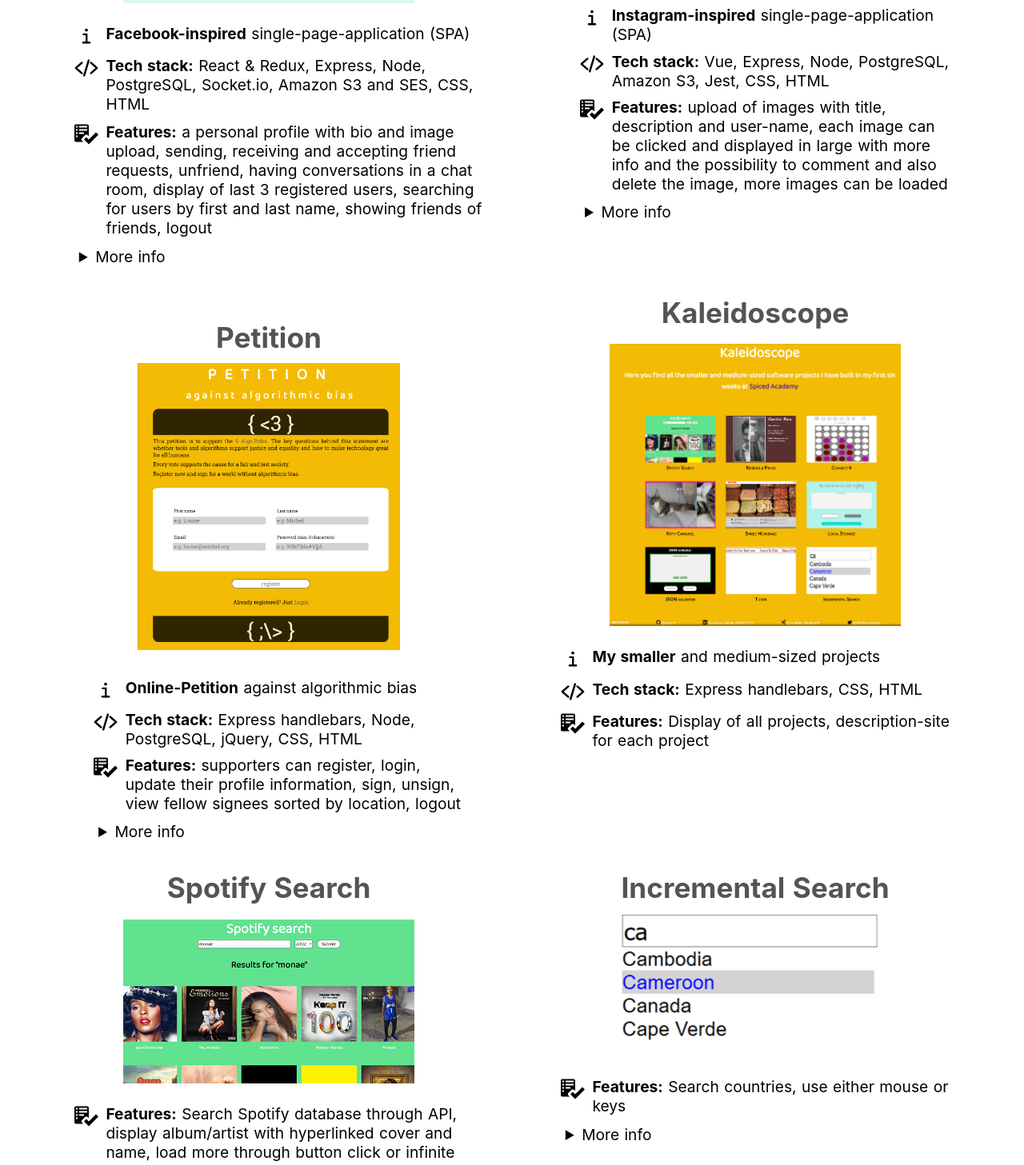
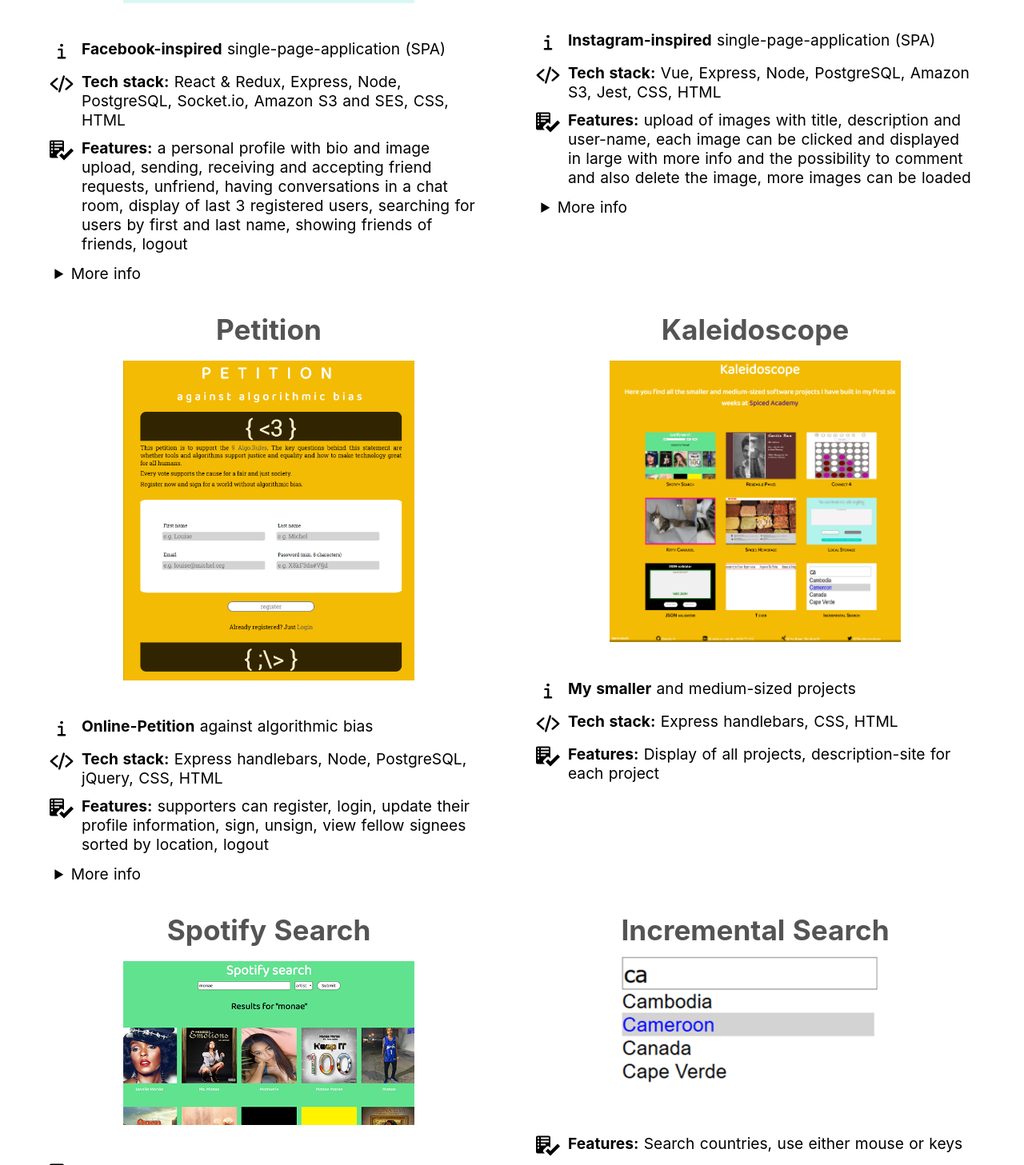
Before and after one commit to andy-9/portfolio, a Nuxt app: page /software in a window 1280 px wide. Shown: the part 833-2290 px from the top of the page at 80% size. Built offline with nearby package versions, Linux system fonts and the light colour scheme.

Commit message:
layout of projects on software page

```diff
--- a/pages/software/index.vue
+++ b/pages/software/index.vue
@@ -29,7 +29,7 @@
                     ><h3 id="socialnetwork">Social Network</h3></a
                 >
 
-                <div class="image-container-small">
+                <div class="image-container">
                     <a href="https://kite-inc.herokuapp.com/" target="_blank"
                         ><img
                             src="/images/kite.png"
@@ -38,7 +38,7 @@
                     /></a>
                 </div>
 
-                <div class="text-container-small flex-column">
+                <div class="text-container">
                     <div class="flex-row">
                         <img
                             src="/icons/information-outline.svg"
@@ -109,7 +109,6 @@
             <!-- //////////// Imageboard //////////// -->
 
             <div class="small-project-container">
-                <div class="text-container flex-column">
                 <a
                     href="http://graf-streetart.herokuapp.com/"
                     target="_blank"
@@ -117,7 +116,7 @@
                     ><h3 id="imageboard">Imageboard</h3></a
                 >
 
-                    <div class="image-container-small">
+                <div class="image-container">
                     <a
                         href="http://graf-streetart.herokuapp.com/"
                         target="_blank"
@@ -128,7 +127,7 @@
                     /></a>
                 </div>
 
-                    <div class="text-container-small flex-column">
+                <div class="text-container">
                     <div class="flex-row">
                         <img
                             src="/icons/information-outline.svg"
@@ -147,8 +146,8 @@
                             class="social-media-logo"
                         />
                         <p>
-                                <b>Tech stack:</b> Vue, Express, Node,
-                                PostgreSQL, Amazon S3, Jest, CSS, HTML
+                            <b>Tech stack:</b> Vue, Express, Node, PostgreSQL,
+                            Amazon S3, Jest, CSS, HTML
                         </p>
                     </div>
                     <div class="flex-row">
@@ -159,10 +158,10 @@
                         />
                         <p>
                             <b>Features:</b> upload of images with title,
-                                description and user-name, each image can be
-                                clicked and displayed in large with more info
-                                and the possibility to comment and also delete
-                                the image, more images can be loaded
+                            description and user-name, each image can be clicked
+                            and displayed in large with more info and the
+                            possibility to comment and also delete the image,
+                            more images can be loaded
                         </p>
                     </div>
                     <!-- Zum Ausklappen -->
@@ -170,17 +169,16 @@
                         <details>
                             <summary>More info</summary>
                             <p>
-                                    Anyone can upload images of their choosing;
-                                    the theme of this imageboard is graffiti and
-                                    street art.
+                                Anyone can upload images of their choosing; the
+                                theme of this imageboard is graffiti and street
+                                art.
                             </p>
                             <p>
-                                    I learned about Vue.js and working with
-                                    state, un/mounting, dynamic routing, click
-                                    handlers, event-emitters and watchers. The
-                                    imageboard is protected against
-                                    SQL-injection, clickjacking, XSS- and
-                                    CSRF-attacks.
+                                I learned about Vue.js and working with state,
+                                un/mounting, dynamic routing, click handlers,
+                                event-emitters and watchers. The imageboard is
+                                protected against SQL-injection, clickjacking,
+                                XSS- and CSRF-attacks.
                             </p>
                         </details>
                     </div>
@@ -192,12 +190,10 @@
                 </div> -->
             </div>
         </div>
-        </div>
 
         <div class="grid-container">
             <!-- //////////// Petition //////////// -->
             <div class="small-project-container">
-                <div class="text-container flex-column">
                 <a
                     href="https://algobias.herokuapp.com/"
                     target="_blank"
@@ -205,10 +201,8 @@
                     ><h3 id="petition">Petition</h3></a
                 >
 
-                    <div class="image-container-small">
-                        <a
-                            href="https://algobias.herokuapp.com/"
-                            target="_blank"
+                <div class="image-container">
+                    <a href="https://algobias.herokuapp.com/" target="_blank"
                         ><img
                             src="/images/algobias.png"
                             alt="screenshot of petition against algorithmic bias displaying the register site"
@@ -216,16 +210,14 @@
                     /></a>
                 </div>
 
-                    <div class="text-container-small flex-column">
+                <div class="text-container flex-column">
                     <div class="flex-row">
                         <img
                             src="/icons/information-outline.svg"
                             alt="icon for information"
                             class="social-media-logo"
                         />
-                            <p>
-                                <b>Online-Petition</b> against algorithmic bias
-                            </p>
+                        <p><b>Online-Petition</b> against algorithmic bias</p>
                     </div>
                     <div class="flex-row">
                         <img
@@ -246,8 +238,8 @@
                         />
                         <p>
                             <b>Features:</b> supporters can register, login,
-                                update their profile information, sign, unsign,
-                                view fellow signees sorted by location, logout
+                            update their profile information, sign, unsign, view
+                            fellow signees sorted by location, logout
                         </p>
                     </div>
                     <!-- Zum Ausklappen -->
@@ -257,28 +249,27 @@
                             <p>
                                 This petition advocates for signing the
                                 Algo.Rules and against algorithmic bias.
-                                    Depending on whether users register and
-                                    sign, they get served different sites. If
-                                    they sign, other signees, their homepages,
-                                    age and city are displayed.
+                                Depending on whether users register and sign,
+                                they get served different sites. If they sign,
+                                other signees, their homepages, age and city are
+                                displayed.
                             </p>
                             <p>
                                 I learned about dataflow, working with
-                                    session-cookies, get- and post-routes and
-                                    how to test them with supertest. I was also
-                                    working with promises, password hashing and
-                                    inserts, updates, upserts and deletes in the
-                                    database. Getting the signature on a canvas
-                                    and conditionally editing the profile I
-                                    found particularly challenging.
+                                session-cookies, get- and post-routes and how to
+                                test them with supertest. I was also working
+                                with promises, password hashing and inserts,
+                                updates, upserts and deletes in the database.
+                                Getting the signature on a canvas and
+                                conditionally editing the profile I found
+                                particularly challenging.
                             </p>
                             <p>
-                                    The site has a differentiated error-handling
-                                    and is protected against SQL-injection,
+                                The site has a differentiated error-handling and
+                                is protected against SQL-injection,
                                 clickjacking, XSS- and CSRF-attacks.
                             </p>
                         </details>
-                        </div>
                     </div>
                     <!-- <button @click="togglePetition">
                     {{ button.text }}
@@ -298,7 +289,7 @@
                     ><h3 id="kaleidoscope">Kaleidoscope</h3></a
                 >
 
-                <div class="image-container-small">
+                <div class="image-container">
                     <a href="http://kaleidoscop.herokuapp.com/" target="_blank"
                         ><img
                             src="/images/kaleidoscope.png"
@@ -307,7 +298,7 @@
                     /></a>
                 </div>
 
-                <div class="text-container-small flex-column">
+                <div class="text-container">
                     <div class="flex-row">
                         <img
                             src="/icons/information-outline.svg"
@@ -354,7 +345,7 @@
                     ><h3 id="spotify">Spotify Search</h3></a
                 >
 
-                <div class="image-container-small">
+                <div class="image-container">
                     <a
                         href="http://kaleidoscop.herokuapp.com/spotify_search/"
                         target="_blank"
@@ -365,7 +356,7 @@
                     /></a>
                 </div>
 
-                <div class="text-container-small">
+                <div class="text-container">
                     <div class="flex-row">
                         <img
                             src="/icons/checklist.svg"
@@ -415,7 +406,7 @@
             <!-- //////////// Incremental Search //////////// -->
 
             <div class="small-project-container">
-                <div class="image-container-small">
+                <div class="image-container">
                     <a
                         href="http://kaleidoscop.herokuapp.com/incremental_search/"
                         target="_blank"
@@ -433,7 +424,7 @@
                     /></a>
                 </div>
 
-                <div class="text-container-small">
+                <div class="text-container">
                     <div class="flex-row">
                         <img
                             src="/icons/checklist.svg"
@@ -482,7 +473,7 @@
                     ><h3 id="panes">Resizable Panes</h3></a
                 >
 
-                <div class="image-container-small">
+                <div class="image-container">
                     <a
                         href="http://kaleidoscop.herokuapp.com/resizable_panes/"
                         target="_blank"
@@ -493,7 +484,7 @@
                     /></a>
                 </div>
 
-                <div class="text-container-small">
+                <div class="text-container">
                     <div class="flex-row">
                         <img
                             src="/icons/checklist.svg"
@@ -541,7 +532,7 @@
                     ><h3 id="connectfour">Connect 4</h3></a
                 >
 
-                <div class="image-container-small">
+                <div class="image-container">
                     <a
                         href="http://kaleidoscop.herokuapp.com/connect4/"
                         target="_blank"
@@ -552,7 +543,7 @@
                     /></a>
                 </div>
 
-                <div class="text-container-small">
+                <div class="text-container">
                     <div class="flex-row">
                         <img
                             src="/icons/checklist.svg"
@@ -606,7 +597,7 @@
                     ><h3 id="carousel">Kitty Carousel</h3></a
                 >
 
-                <div class="image-container-small">
+                <div class="image-container">
                     <a
                         href="http://kaleidoscop.herokuapp.com/kitty_carousel/"
                         target="_blank"
@@ -617,7 +608,7 @@
                     /></a>
                 </div>
 
-                <div class="text-container-small">
+                <div class="text-container">
                     <div class="flex-row">
                         <img
                             src="/icons/checklist.svg"
@@ -662,7 +653,7 @@
                     ><h3 id="spicedhomepage">Spiced Homepage</h3></a
                 >
 
-                <div class="image-container-small">
+                <div class="image-container">
                     <a
                         href="http://kaleidoscop.herokuapp.com/spiced_homepage/"
                         target="_blank"
@@ -673,7 +664,7 @@
                     /></a>
                 </div>
 
-                <div class="text-container-small">
+                <div class="text-container">
                     <div class="flex-row">
                         <img
                             src="/icons/checklist.svg"
@@ -721,7 +712,7 @@
                     ><h3 id="localstorage">Local Storage</h3></a
                 >
 
-                <div class="image-container-small">
+                <div class="image-container">
                     <a
                         href="http://kaleidoscop.herokuapp.com/local_storage/"
                         target="_blank"
@@ -732,7 +723,7 @@
                     /></a>
                 </div>
 
-                <div class="text-container-small">
+                <div class="text-container">
                     <div class="flex-row">
                         <img
                             src="/icons/checklist.svg"
@@ -781,7 +772,7 @@
                     ><h3 id="validator">JSON-validator</h3></a
                 >
 
-                <div class="image-container-small">
+                <div class="image-container">
                     <a
                         href="http://kaleidoscop.herokuapp.com/JSON_validator/"
                         target="_blank"
@@ -792,7 +783,7 @@
                     /></a>
                 </div>
 
-                <div class="text-container-small">
+                <div class="text-container">
                     <div class="flex-row">
                         <img
                             src="/icons/checklist.svg"
@@ -840,7 +831,7 @@
                     ><h3 id="ticker">Ticker</h3></a
                 >
 
-                <div class="image-container-small">
+                <div class="image-container">
                     <a
                         href="http://kaleidoscop.herokuapp.com/ticker/"
                         target="_blank"
@@ -851,7 +842,7 @@
                     /></a>
                 </div>
 
-                <div class="text-container-small">
+                <div class="text-container">
                     <div class="flex-row">
                         <img
                             src="/icons/checklist.svg"
@@ -1012,8 +1003,13 @@ h3 {
     grid-template-columns: 1fr 1fr;
 }
 
+.small-project-container {
+    width: 100%;
+}
+
 .image-container {
-    width: 100%;
+    width: 60%;
+    margin: 3% 0 0 20%;
 }
 
 .image-container img {
@@ -1027,7 +1023,7 @@ h3 {
 .text-container {
     width: 100%;
     padding: 5% 5% 0 5%;
-    justify-content: flex-start;
+    /* justify-content: flex-start; */
 }
 
 .text-container > div {
@@ -1051,10 +1047,6 @@ details > p {
     margin: 0;
 }
 
-.small-project-container {
-    width: 100%;
-}
-
 #socialnetwork,
 #imageboard,
 #petition,
@@ -1069,28 +1061,6 @@ details > p {
 #ticker,
 #incremental {
     text-align: center;
-}
-
-.image-container-small {
-    width: 60%;
-    margin: 3% 0 0 20%;
-}
-
-.image-container-small:hover {
-    filter: brightness(110%);
-}
-
-.image-container-small img {
-    width: 100%;
-}
-
-.text-container-small {
-    width: 100%;
-    padding: 2% 5% 0 10%;
-}
-
-.text-container-small > div {
-    margin-top: 2%;
 }
 
 .small-project-container {
```
Lines whose indentation alone changed are shown as unchanged.
